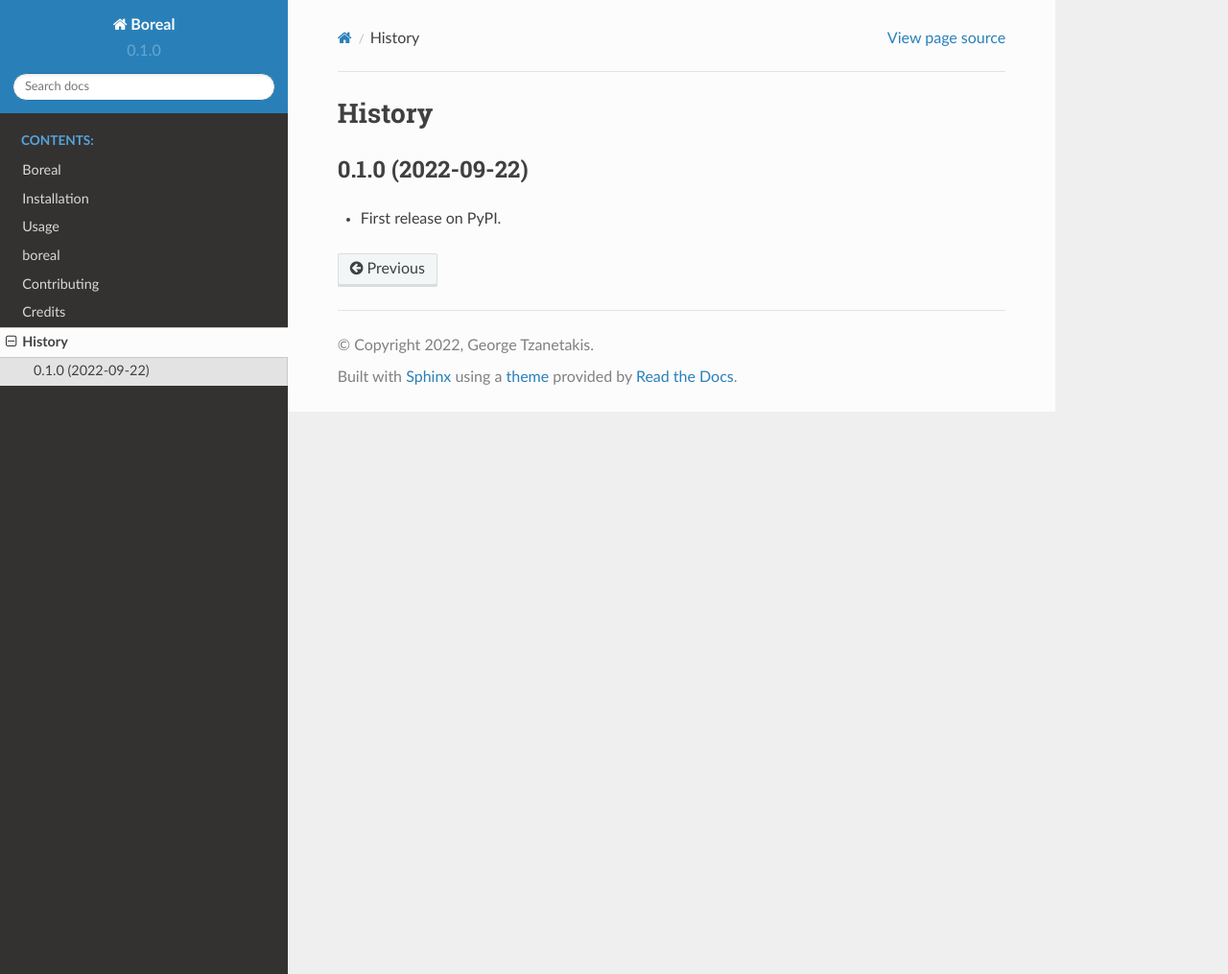
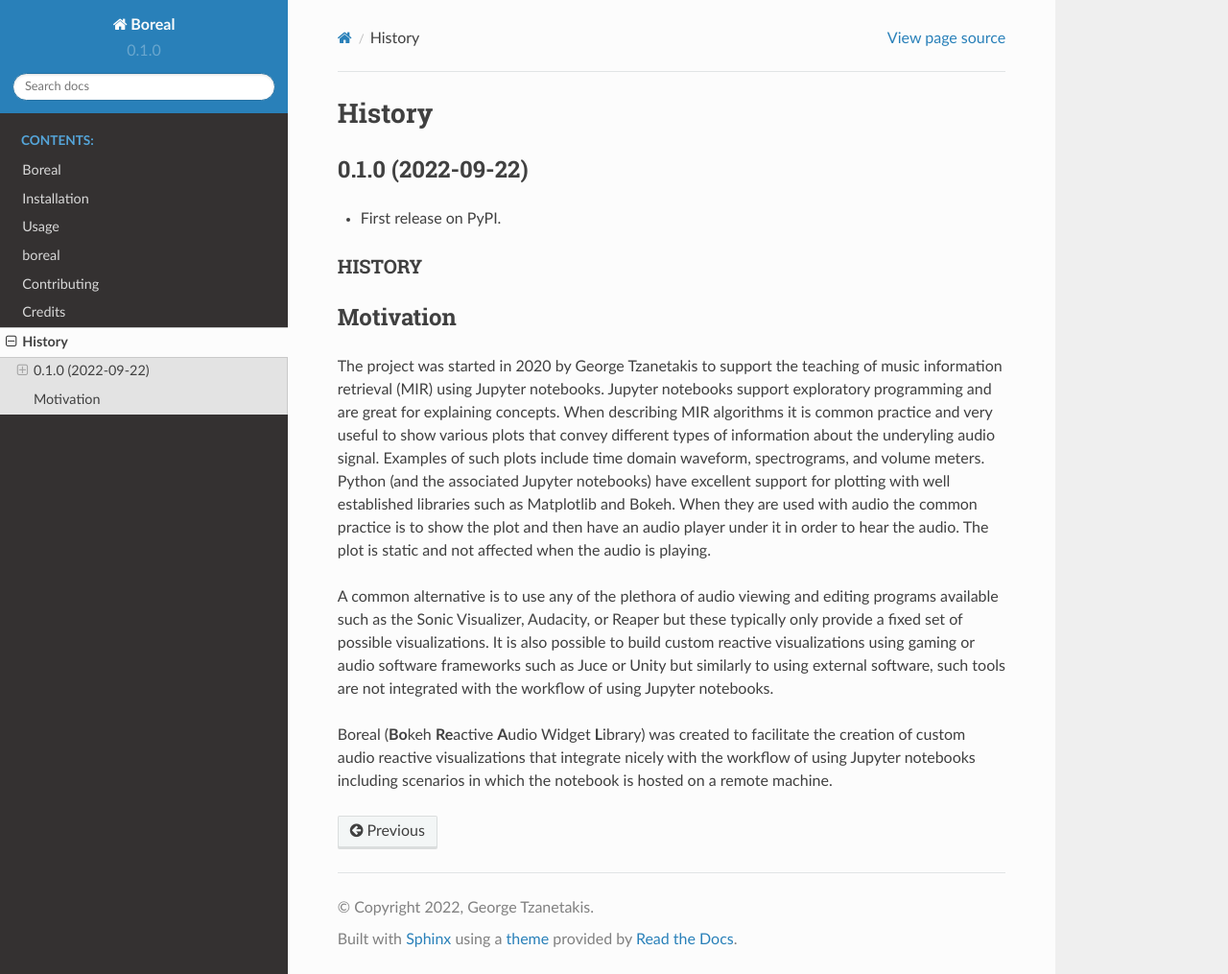
Before and after one commit to gtzan/boreal, a Sphinx documentation site: the page built from docs/history.rst, in a window 1280 px wide and 1015 px high. Shown: the whole window at 96% size. Built offline with Sphinx 7.4.7 and the Read the Docs theme 2.0.0, drawn with Linux system fonts in a browser that asks for light colours.

Commit message:
Added history to documentation

```diff
--- a/docs/history.rst
+++ b/docs/history.rst
@@ -1 +1,35 @@
 .. include:: ../HISTORY.rst
+
+HISTORY
+=======
+
+
+Motivation
+----------
+
+The project was started in 2020 by George Tzanetakis to support the
+teaching of music information retrieval (MIR) using Jupyter
+notebooks. Jupyter notebooks support exploratory programming and are
+great for explaining concepts.  When describing MIR algorithms it is
+common practice and very useful to show various plots that convey
+different types of information about the underyling audio signal.
+Examples of such plots include time domain waveform, spectrograms,
+and volume meters. Python (and the associated Jupyter notebooks) have
+excellent support for plotting with well established libraries such as
+Matplotlib and Bokeh. When they are used with audio the common
+practice is to show the plot and then have an audio player under it in
+order to hear the audio. The plot is static and not affected when the
+audio is playing.
+
+A common alternative is to use any of the plethora of audio viewing
+and editing programs available such as the Sonic Visualizer, Audacity,
+or Reaper but these typically only provide a fixed set of possible
+visualizations. It is also possible to build custom reactive visualizations
+using gaming or audio software frameworks such as Juce or Unity but
+similarly to using external software, such tools are not integrated
+with the workflow of using Jupyter notebooks.
+
+Boreal (**Bo**\ keh **Re**\ active **A**\ udio Widget **L**\ ibrary)
+was created to facilitate the creation of custom audio reactive visualizations
+that integrate nicely with the workflow of using Jupyter notebooks including
+scenarios in which the notebook is hosted on a remote machine.
```
Also changed, not shown: README.rst (+10 -9 lines), boreal/__init__.py (line endings or trailing spaces).
